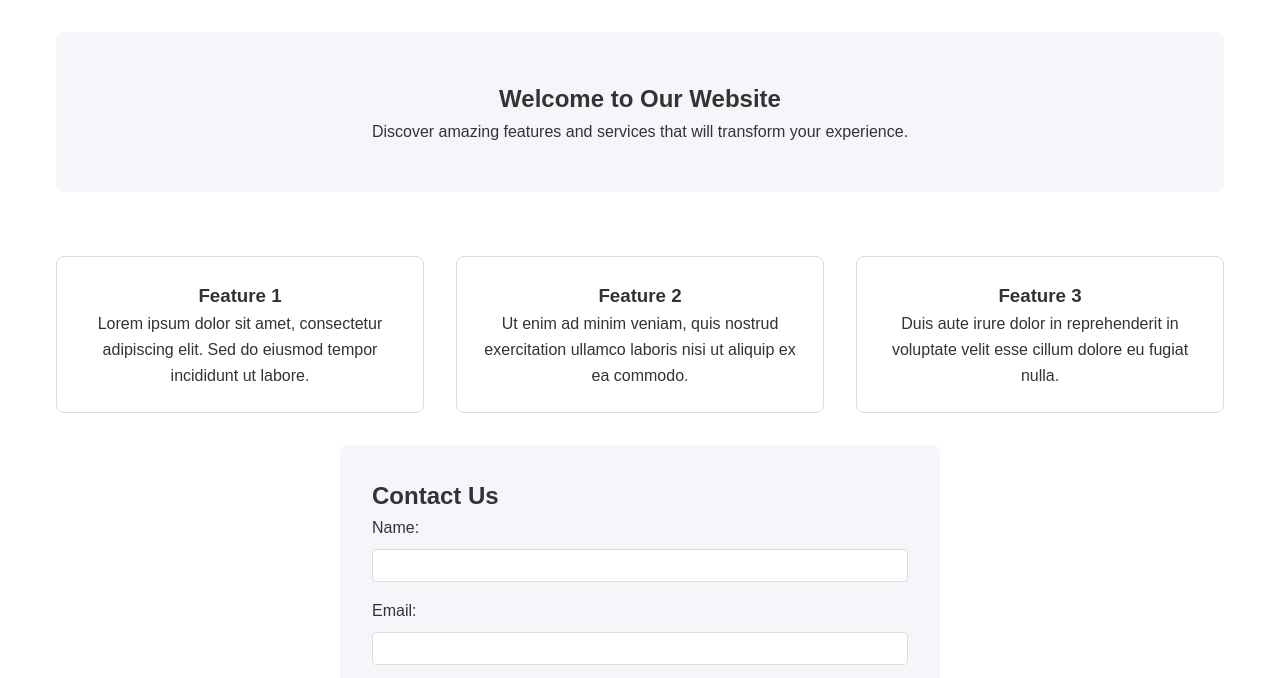
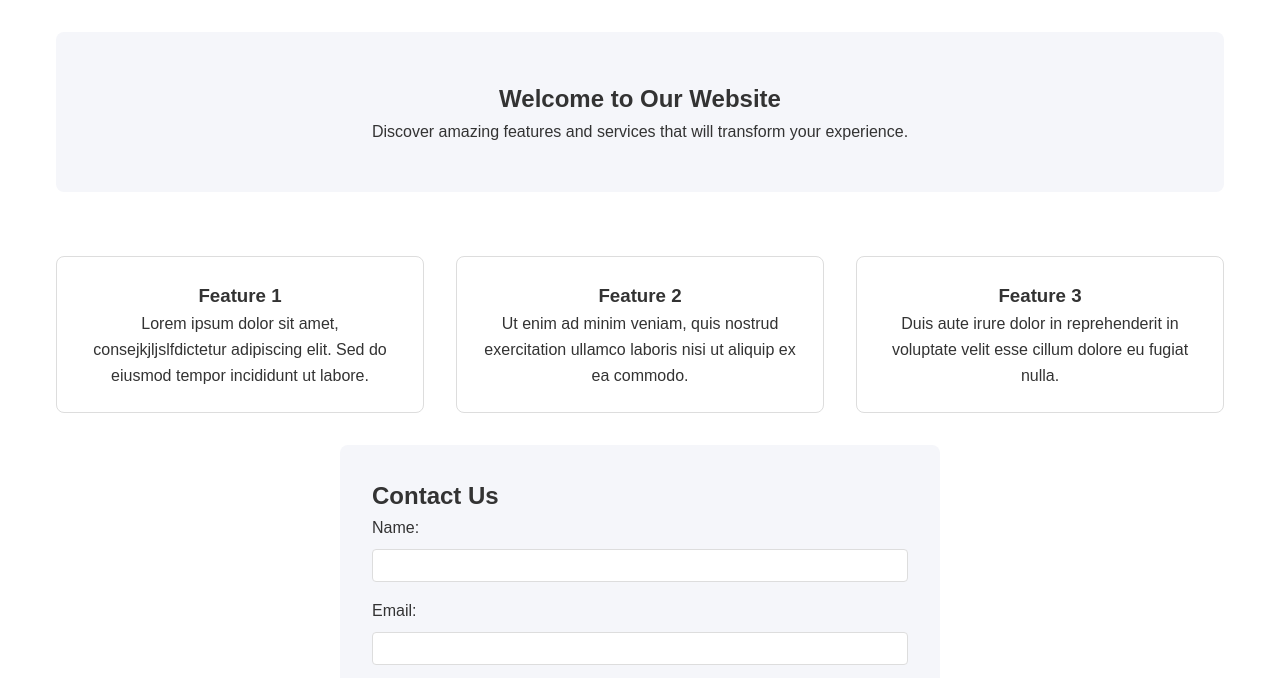
Before and after one commit to gabrielquek5/codescan-edo, a plain HTML site: page index.html in a window 1280 px wide. Shown: the part 70-748 px from the top of the page. Drawn offline with Linux system fonts and the light colour scheme.

Commit message:
Update index.html

```diff
--- a/index.html
+++ b/index.html
@@ -162,7 +162,7 @@
         <section class="features" id="features">
             <div class="feature-card">
                 <h3>Feature 1</h3>
-                <p>Lorem ipsum dolor sit amet, consectetur adipiscing elit. Sed do eiusmod tempor incididunt ut labore.</p>
+                <p>Lorem ipsum dolor sit amet, consejkjljslfdictetur adipiscing elit. Sed do eiusmod tempor incididunt ut labore.</p>
             </div>
             <div class="feature-card">
                 <h3>Feature 2</h3>
```
